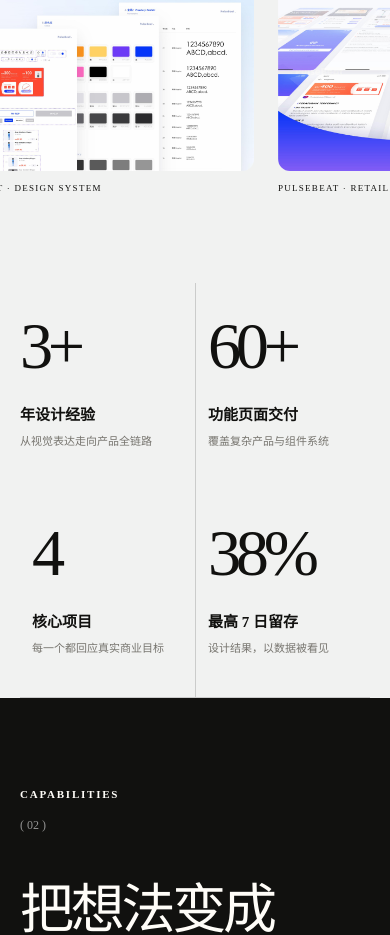
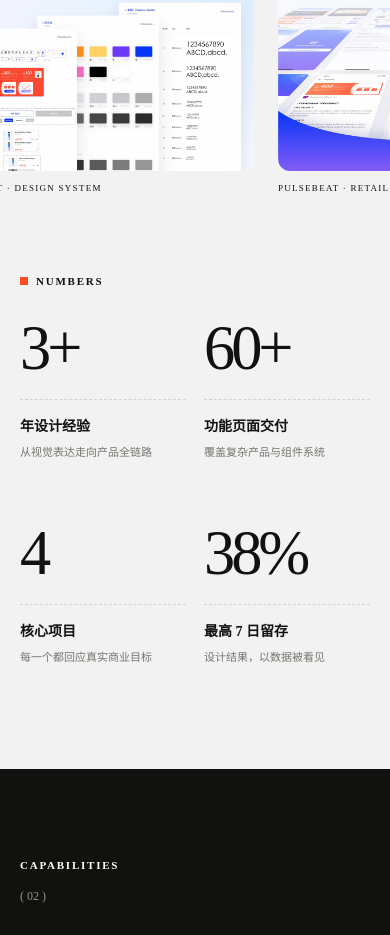
Before and after one commit to Miaaaa857/profile, a React (Vite) app: page / in a window 390 px wide. Shown: the part 1772-2707 px from the top of the page. Built offline with nearby package versions, Linux system fonts and the light colour scheme.

Commit message:
Restyle stats section after reference

```diff
--- a/src/components/Stats.jsx
+++ b/src/components/Stats.jsx
@@ -16,6 +16,15 @@ function Stat({ item }) {
   return <div className="stat" ref={ref}><strong>{value}{item.suffix}</strong><p>{item.label}</p><span>{item.note}</span></div>
 }
 
-export default function Stats({ items, ariaLabel }) {
-  return <section className="stats container" aria-label={ariaLabel}>{items.map((item) => <Stat item={item} key={item.label} />)}</section>
+export default function Stats({ items, ariaLabel, eyebrow = 'NUMBERS' }) {
+  return (
+    <section className="stats-section" aria-label={ariaLabel}>
+      <div className="container">
+        <div className="eyebrow stats-eyebrow">{eyebrow}</div>
+        <div className="stats">
+          {items.map((item) => <Stat item={item} key={item.label} />)}
+        </div>
+      </div>
+    </section>
+  )
 }
--- a/src/data/content.js
+++ b/src/data/content.js
@@ -40,6 +40,7 @@ export const content = {
     menuClose: '关闭',
     clientsAria: '服务品牌',
     statsAria: '设计数据',
+    statsEyebrow: 'NUMBERS',
     projectCoverSuffix: '项目封面',
     detailCoverSuffix: '项目占位封面',
   },
--- a/src/pages/Home.jsx
+++ b/src/pages/Home.jsx
@@ -18,7 +18,7 @@ export default function Home() {
       <Hero data={content.hero} copy={content.site} />
       <LogoMarquee brands={content.brands} label={content.site.clientsLabel} ariaLabel={content.site.clientsAria} />
       <About data={content.about} copy={content.site} />
-      <Stats items={content.stats} ariaLabel={content.site.statsAria} />
+      <Stats items={content.stats} ariaLabel={content.site.statsAria} eyebrow={content.site.statsEyebrow} />
       <Skills items={content.skills} copy={content.site} />
       <Projects items={content.projects} copy={content.site} />
       <FAQ items={content.faq} copy={content.site} />
--- a/src/styles/global.css
+++ b/src/styles/global.css
@@ -96,12 +96,14 @@ i { font-style: normal; }
 .gallery-card figcaption { margin-top: 12px; font-size: 9px; letter-spacing: .14em; }
 @keyframes gallery { to { transform: translateX(calc(-50% - 12px)); } }
 
-.stats { padding-top: var(--section); display: grid; grid-template-columns: repeat(4, 1fr); border-bottom: 1px solid var(--line); }
-.stat { padding: 0 30px 45px; border-left: 1px solid var(--line); }
-.stat:first-child { padding-left: 0; border-left: 0; }
-.stat strong { display: block; font-size: clamp(70px, 7vw, 120px); line-height: 1; letter-spacing: -.08em; font-weight: 500; font-variant-numeric: tabular-nums; }
-.stat p { margin-top: 24px; font-size: 15px; font-weight: 600; }
-.stat span { display: block; margin-top: 8px; color: var(--muted); font-size: 11px; }
+.stats-section { padding: clamp(100px, 9vw, 150px) 0 clamp(90px, 8vw, 135px); }
+.stats-eyebrow { display: flex; align-items: center; gap: 8px; }
+.stats-eyebrow::before { content: ''; width: 8px; height: 8px; flex: 0 0 auto; background: var(--accent); }
+.stats { margin-top: 34px; display: grid; grid-template-columns: repeat(4, minmax(0, 1fr)); gap: clamp(32px, 4vw, 68px); }
+.stat { min-width: 0; }
+.stat strong { display: block; padding-bottom: 26px; border-bottom: 1px dashed rgba(17, 17, 15, .14); font-size: clamp(64px, 5vw, 92px); line-height: 1.06; letter-spacing: -.065em; font-weight: 500; font-variant-numeric: tabular-nums; }
+.stat p { margin-top: 22px; font-size: clamp(16px, 1.15vw, 20px); line-height: 1.5; font-weight: 600; }
+.stat span { display: block; max-width: 280px; margin-top: 7px; color: var(--muted); font-size: 13px; line-height: 1.55; }
 
 .section-heading, .projects-heading { display: grid; grid-template-columns: 28% 47% 25%; align-items: end; margin-bottom: 100px; }
 .section-heading h2, .projects-heading h2, .faq-title h2 { font-size: clamp(54px, 5vw, 86px); line-height: 1.02; letter-spacing: -.06em; font-weight: 500; }
@@ -209,8 +211,7 @@ i { font-style: normal; }
   .about-copy, .section-heading, .projects-heading { grid-template-columns: 1fr; gap: 50px; }
   .about-meta { width: 100%; }
   .stats { grid-template-columns: 1fr 1fr; }
-  .stat:nth-child(3) { border-left: 0; }
-  .stat { padding-top: 40px; }
+  .stats { row-gap: 54px; }
   .skill-row > button { grid-template-columns: 70px 1fr 30px; }
   .skill-tool { display: none; }
   .skill-details { grid-template-columns: 1fr 250px; gap: 30px; }
@@ -241,9 +242,11 @@ i { font-style: normal; }
   .about-meta { align-items: flex-start; flex-direction: column; }
   .gallery-card { width: 80vw; }
   .stats { grid-template-columns: 1fr 1fr; }
-  .stat { padding: 30px 12px; }
-  .stat strong { font-size: 17vw; }
-  .stat span { min-height: 28px; }
+  .stats-section { padding-block: 82px; }
+  .stats { margin-top: 28px; gap: 38px 18px; }
+  .stat strong { padding-bottom: 18px; font-size: 16vw; }
+  .stat p { margin-top: 16px; font-size: 14px; }
+  .stat span { min-height: 38px; font-size: 11px; }
   .skill-row > button { height: 100px; grid-template-columns: 50px 1fr 24px; padding-inline: 20px; }
   .skill-row.is-active > button { height: 120px; }
   .skill-row h3 { font-size: 24px; }
```
